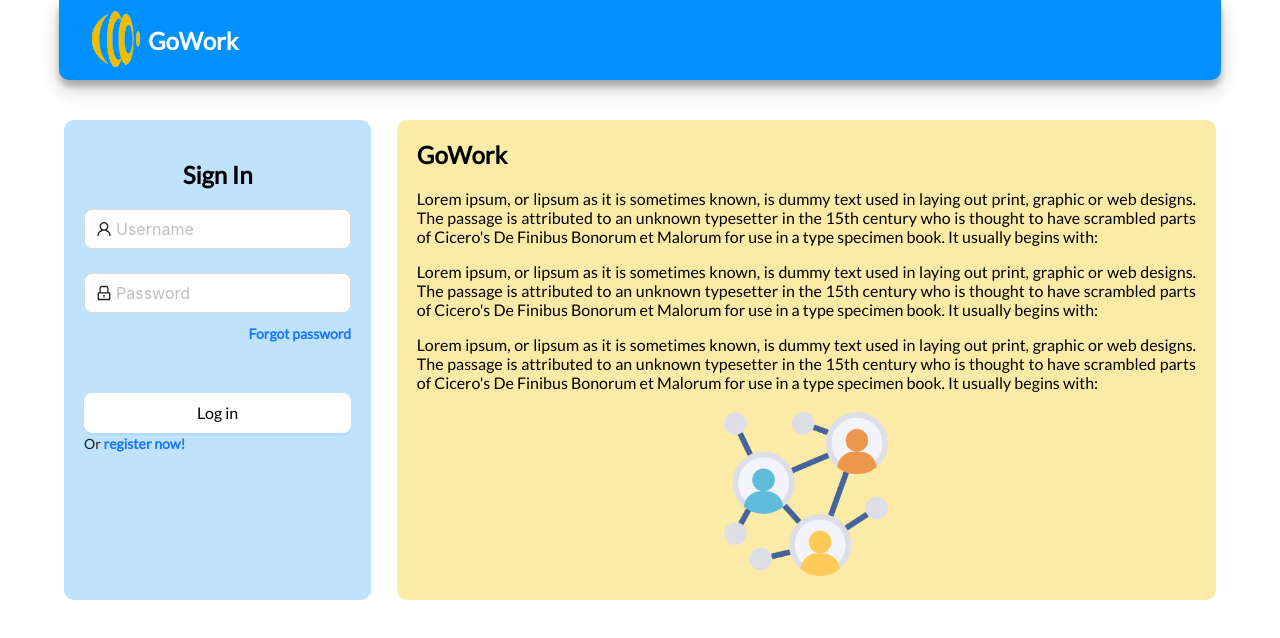
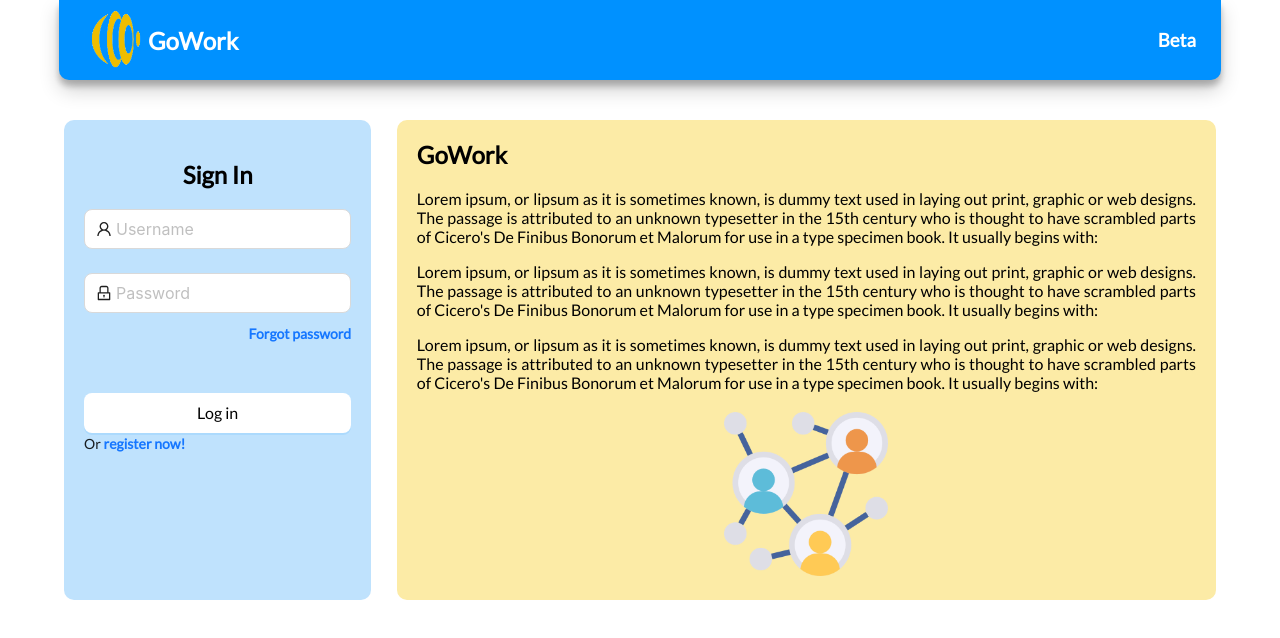
Before and after one commit to imagine-software-filip/gowork-frontend, a React (Create React App) app: page /login in a window 1280 px wide. Shown: the top 638 px of the page. Built offline with nearby package versions, Linux system fonts and the light colour scheme.

Commit message:
Beta added to the header

```diff
--- a/src/components/UI/Header.js
+++ b/src/components/UI/Header.js
@@ -15,6 +15,7 @@ const Header = () => {
           />
           <h2>GoWork</h2>
         </div>
+        <h3 style={{marginRight: 20}}>Beta</h3>
       </div>
     </header>
   );
```
